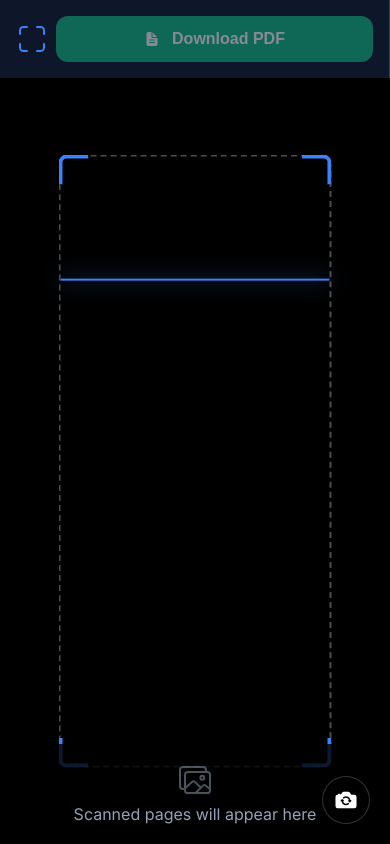
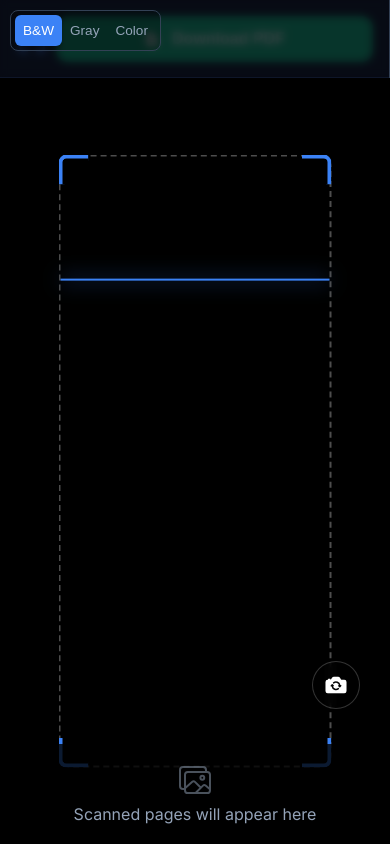
Before and after one commit to AnshKhairnar/SmartDocScanner, a Flask app: page / in a window 390 px wide. Run offline with Flask 3, Linux system fonts and the light colour scheme.

Commit message:
Add files via upload

```diff
--- a/static/style.css
+++ b/static/style.css
@@ -488,14 +488,52 @@ video {
         /* Above gallery */
         left: 50%;
         transform: translateX(-50%);
-        width: 70px;
-        height: 70px;
+        width: 80px;
+        height: 80px;
         border-radius: 50%;
-        background: white;
-        border: 4px solid rgba(255, 255, 255, 0.3);
-        z-index: 10;
+        background: rgba(255, 255, 255, 0.2);
+        border: 4px solid white;
+        z-index: 100;
+        /* Ensure high z-index */
         display: block;
+        cursor: pointer;
+        backdrop-filter: blur(4px);
     }
 
-    /* Hide the desktop capture button logic if needed, or reuse */
+    #capture-mobile-btn:active {
+        transform: translateX(-50%) scale(0.95);
+        background: rgba(255, 255, 255, 0.5);
+    }
+
+    /* Flip button positioning */
+    #flip-btn {
+        bottom: 135px;
+        /* Aligned roughly with capture */
+        right: 30px;
+        z-index: 100;
+    }
+
+    /* Show scan options (filters) on mobile */
+    .controls {
+        display: flex;
+        /* Show controls */
+        position: absolute;
+        top: 0;
+        left: 0;
+        right: 0;
+        background: rgba(0, 0, 0, 0.5);
+        padding: 10px;
+        backdrop-filter: blur(4px);
+        z-index: 50;
+    }
+
+    .control-group label {
+        display: none;
+        /* Hide label to save space */
+    }
+
+    #camera-select {
+        display: none;
+        /* Hide confusing dropdown on mobile, rely on flip btn */
+    }
 }
```
